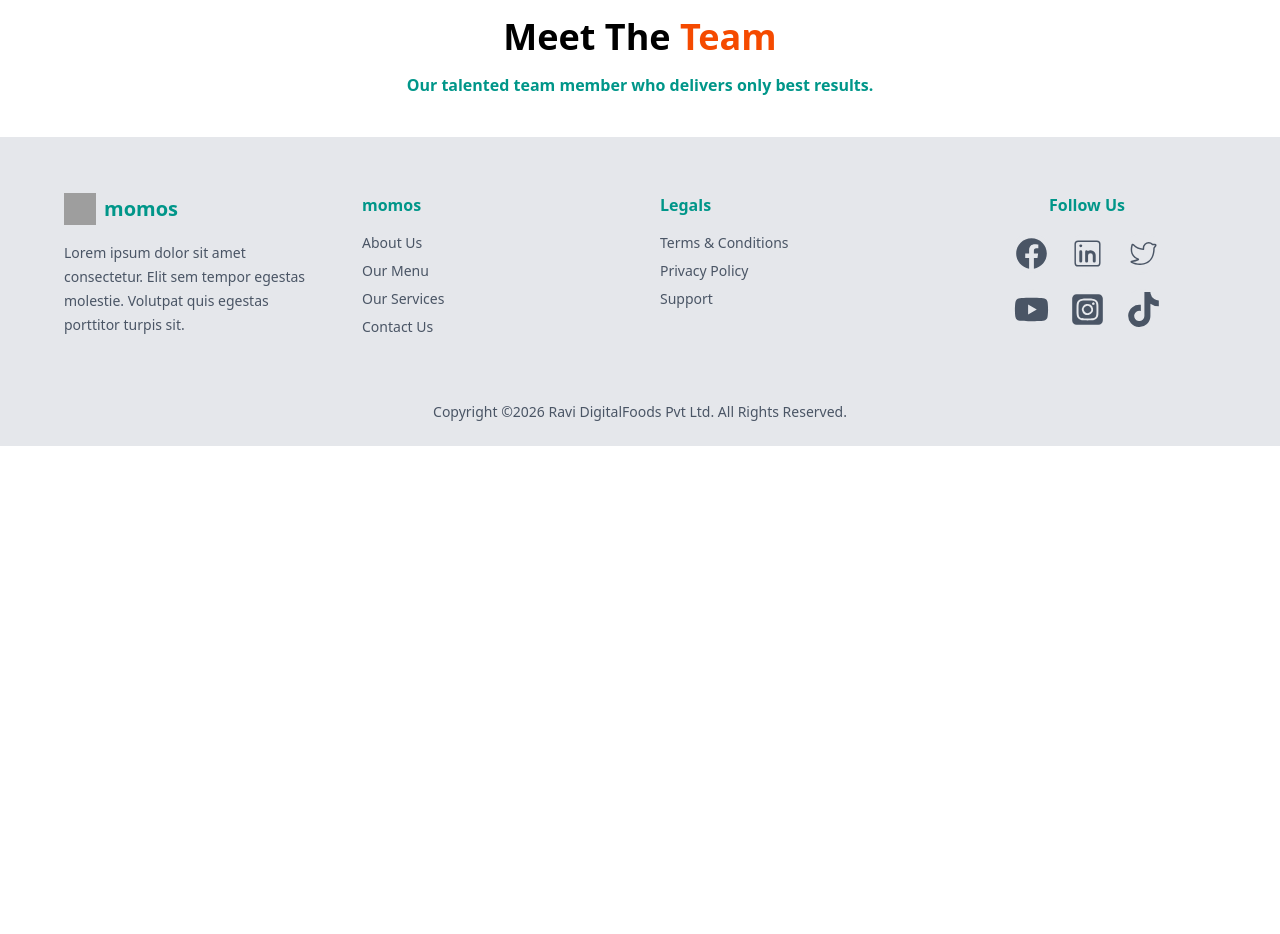
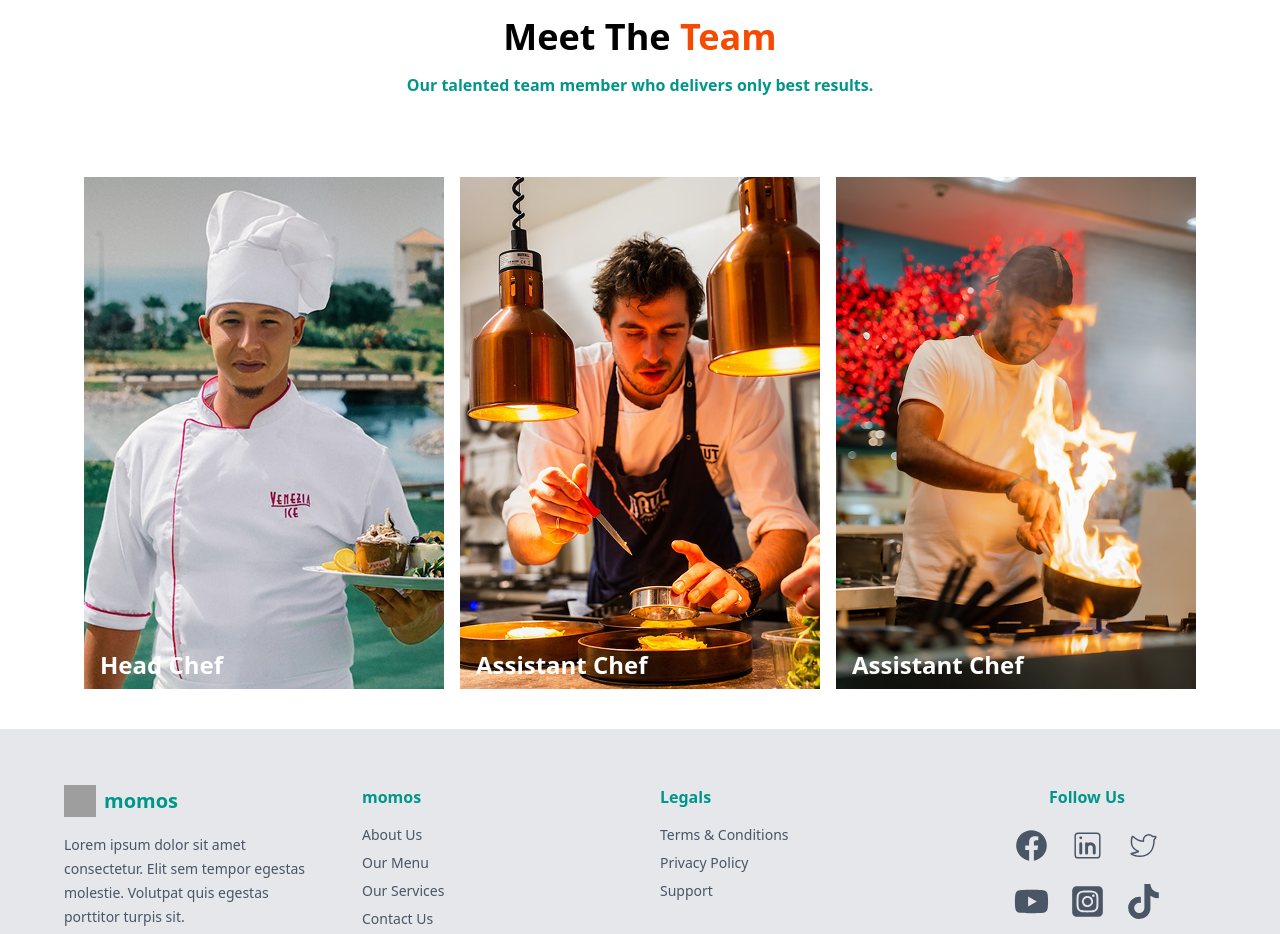
Before and after one commit to 2820007/MomoHouse, a React (Vite) app: page /about in a window 1280 px wide. Shown: the part 4240-5174 px from the top of the page. Before the commit the page ends 4686 px from the top, so only its background shows below. Built offline with nearby package versions, Linux system fonts and the light colour scheme; grey boxes are pictures that could not be loaded.

Commit message:
allergy started

```diff
--- a/src/components/about/Team.jsx
+++ b/src/components/about/Team.jsx
@@ -1,16 +1,17 @@
-import React from 'react'
+import React from "react";
 
+const Team = ({ team, head }) => {
+  return (
+    <div className="relative w-fit">
+      {/* Image */}
+      <img src={team} alt="team" className="w-full" />
 
-const Team = () => {
-  return (
-    <div>
-        <div>
+      {/* Text overlay at bottom */}
+      <div className="absolute bottom-0 left-0 w-full shadow-4xl shadow-black text-white px-4 py-2">
+        <h3 className="font-bold text-2xl">{head}</h3>
+      </div>
+    </div>
+  );
+};
 
-        </div>
-        <div></div>
-
-    </div>
-  )
-}
-
-export default Team
+export default Team;
--- a/src/pages/About.jsx
+++ b/src/pages/About.jsx
@@ -10,6 +10,9 @@ import Second from '../components/about/Second';
 import Video from '../components/about/Video';
 import Testmonial from '../components/about/Testmonial';
 import Team from '../components/about/Team';
+import team1 from "../assets/team1.png"
+import team2 from "../assets/team2.png"
+import team3 from "../assets/team3.png"
 
 
 
@@ -104,7 +107,27 @@ const About = () => {
       <p className='text-center  text-teal-600 font-bold'>Our talented team member who delivers only best results.</p>
     </div>
 
-       <Team/>
+       <div className='flex justify-center gap-x-4 p-10'>
+        <Team
+        team={team1}
+        head={<>
+        Head Chef
+        </>}
+        />
+         <Team
+        team={team2}
+        head={<>
+        Assistant Chef
+        </>}
+        />
+         <Team
+        team={team3}
+        head={<>
+        Assistant Chef
+        </>}
+        />
+
+       </div>
 
 
 
--- a/src/pages/Allergy.jsx
+++ b/src/pages/Allergy.jsx
@@ -1,8 +1,57 @@
 import React from 'react'
+import first from "../assets/allergy/first.png"
 
 const Allergy = () => {
   return (
-    <div>Allergy</div>
+    <div className='bg-white'>
+      {/* first part */}
+      <div className='flex flex-col lg:flex-row justify-around items-center p-10 px-6 lg:px-20'>
+
+
+        <div className='flex flex-col gap-y-20 lg:max-w-lg'>
+
+          <div className='flex  flex-col pl-2'>
+            <h1 className='text-[#0C6967] text-5xl font-allura mb-8'>
+            Allergy Advices
+          </h1>
+
+          <p className='text-sm text-[#6B788E] mb-2'>AT OUR RESTURANT</p>
+          </div>
+
+         <div>
+           <p className='text-4xl font-bold'>We use only freshet and highest  <br />
+           quality ingredients in all our dishes, <br />
+           <span className='text-orange-600 font-bold'>and offer transparency our ingredient
+         </span><br />
+
+
+           </p>
+         </div>
+        </div>
+
+        {/* Image Section */}
+        <div className='mt-6  bg-teal-700 rounded-full w-100 h-100 flex items-center justify-center '>
+          <img src={first} alt="about1" className='w-114 h-157.57 object-cover rounded-lg ' />
+        </div>
+      </div>
+      {/* Ingredient Used */}
+      <div>
+       <div className="flex items-center justify-center gap-4 my-10">
+      <span className="h-0.5 w-24 bg-teal-400"></span>
+
+      <h2 className="text-orange-500 text-xl font-bold">
+        Ingredient&apos;s Used
+      </h2>
+
+      <span className="h-0.5 w-24 bg-teal-400"></span>
+        </div>
+
+
+
+
+      </div>
+
+    </div>
   )
 }
 
```
Also changed, not shown: src/assets/allergy/first.png (added).
